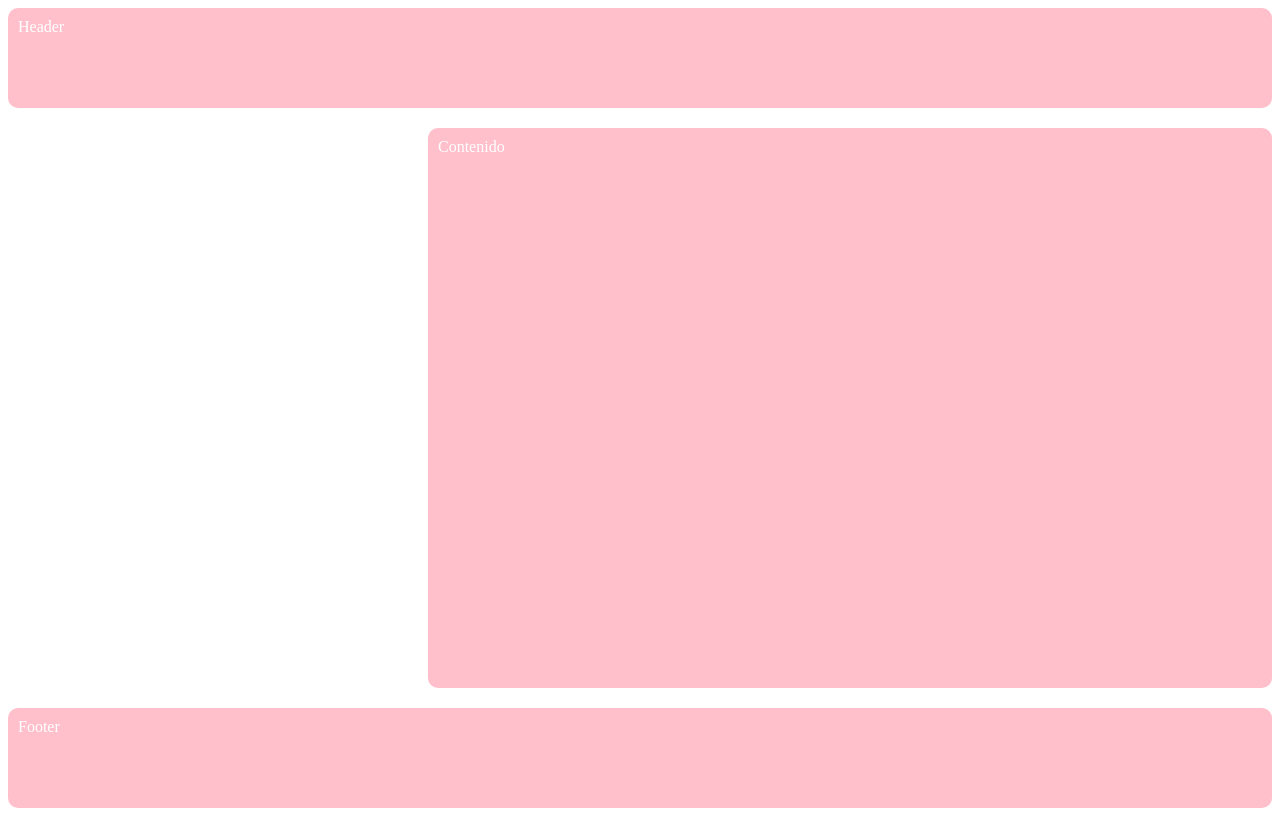
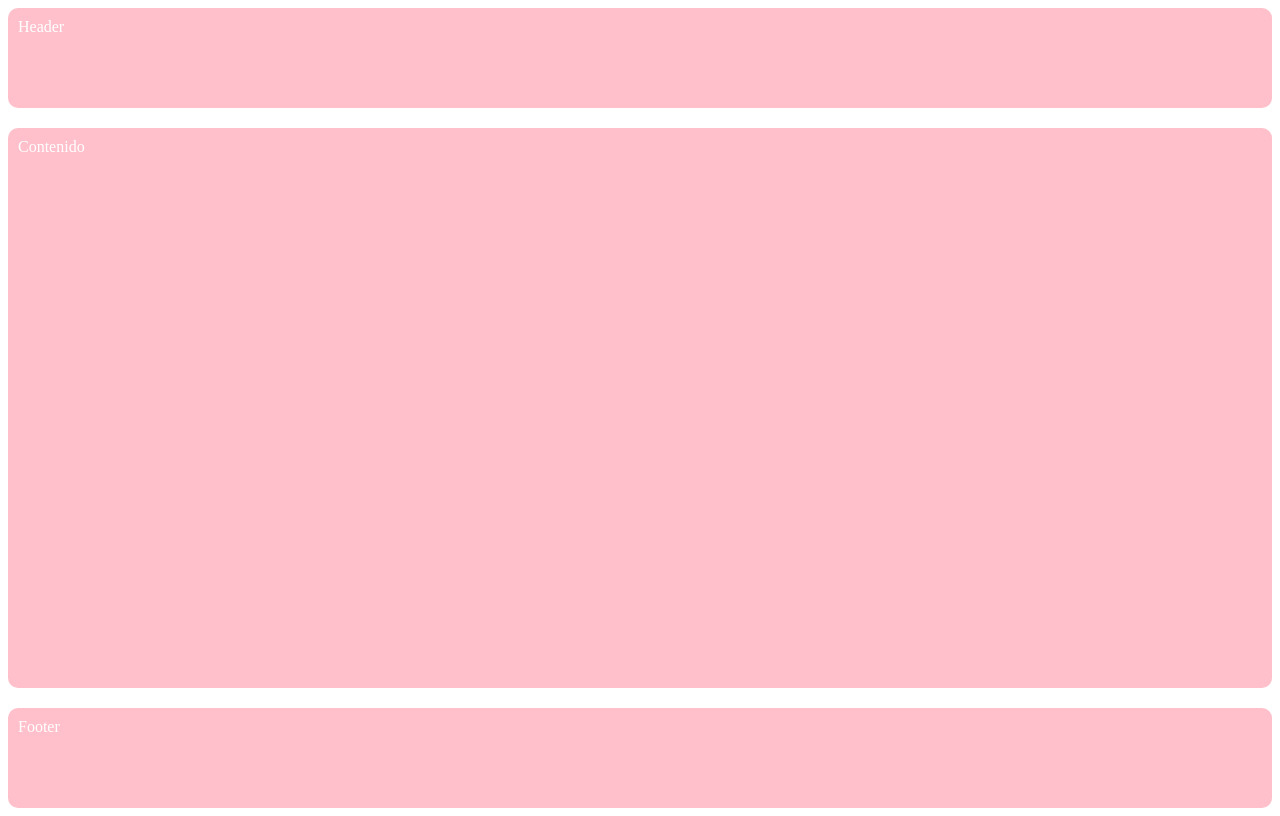
Before and after one commit to FedericoLong/Web, a plain HTML site: page index.html in a window 1280 px wide. Drawn offline with Linux system fonts and the light colour scheme.

Commit message:
Update styles.css

```diff
--- a/styles.css
+++ b/styles.css
@@ -1,58 +1,50 @@
-.container{
-   display:grid;
+.container {
+    display: grid;
+    grid-template: 100px 1fr 100px / 1fr;
+    grid-template-areas: "header" "contenido" "footer";
+    grid-gap: 20px;
+    height: 100vh;
   }
 
-.container{
-   display: grid;
-   grid-template:100px 1fr 100px / 400px 1fr;
-   grid-template-areas:"header header" "left contenido" "footer footer";
-   grid-gap: 20px;
-   height:100vh;
-}
-
-.header{
+  .header {
     grid-area: header;
   }
 
-.left{
-   grid-area: left;
+  .contenido {
+    grid-area: contenido;
   }
 
-.contenido{
-   grid-area:contenido;
+  .footer {
+    grid-area: footer;
   }
 
-.footer{
-   grid-area:footer;
-}
-
-.item{
-   background-color:pink;
-   padding:10px;
-   color:white;
-   border-radius:10px;
+  .item {
+    background-color: pink;
+    padding: 10px;
+    color: white;
+    border-radius: 10px;
   }
 
   /* Punto de quiebre para dispositivos con un ancho máximo de 600px */
   @media only screen and (max-width: 600px) {
-   .container{
-       grid-template:60px 1fr 60px / 1fr;
-       grid-template-areas:"header" "contenido" "footer";
+    .container {
+      grid-template: 60px 1fr 60px / 1fr;
+      grid-template-areas: "header" "contenido" "footer";
     }
   }
 
   /* Punto de quiebre para dispositivos con un ancho mínimo de 600px y máximo de 992px */
   @media only screen and (min-width: 600px) and (max-width: 992px) {
-   .container{
-       grid-template:100px 1fr 100px / 1fr;
-       grid-template-areas:"header" "contenido" "footer";
+    .container {
+      grid-template: 100px 1fr 100px / 1fr;
+      grid-template-areas: "header" "contenido" "footer";
     }
   }
 
   /* Punto de quiebre para dispositivos con un ancho mínimo de 992px */
   @media only screen and (min-width: 992px) {
-   .container{
-       grid-template:100px 1fr 100px / 400px 1fr;
-       grid-template-areas:"header header" "left contenido" "footer footer";
+    .container {
+      grid-template: 100px 1fr 100px / 400px 1fr;
+      grid-template-areas: "header header" "contenido contenido" "footer footer";
     }
   }
```
Lines whose indentation alone changed are shown as unchanged.
